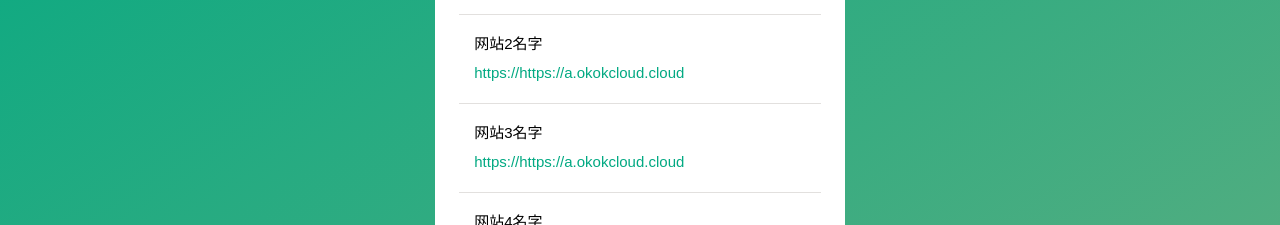
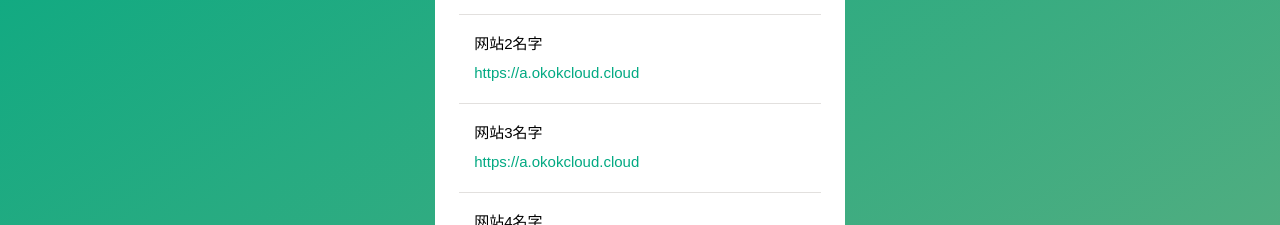
Before and after one commit to yeeeku/okok, a plain HTML site: page index.html in a window 1280 px wide. Shown: the part 292-517 px from the top of the page. Drawn offline with Linux system fonts and the light colour scheme.

Commit message:
Update index.html

```diff
--- a/index.html
+++ b/index.html
@@ -28,12 +28,12 @@
 								</span></span></li>
 								<li>
 									网站2名字
-									<a href="https://a.okokcloud.cloud" target="_blank"><i>https://https://a.okokcloud.cloud</i></a>
+									<a href="https://a.okokcloud.cloud" target="_blank"><i>https://a.okokcloud.cloud</i></a>
 
 								</span></span></li>
 								<li>
 									网站3名字
-									<a href="https://a.okokcloud.cloud" target="_blank"><i>https://https://a.okokcloud.cloud</i></a>
+									<a href="https://a.okokcloud.cloud" target="_blank"><i>https://a.okokcloud.cloud</i></a>
 
 								</span></span></li>
 								<li>
```
